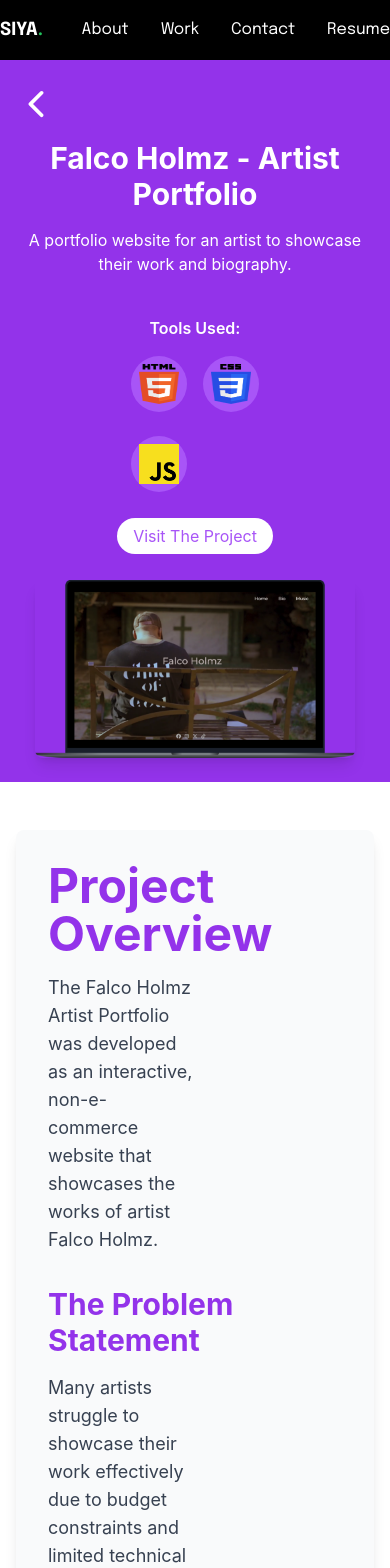
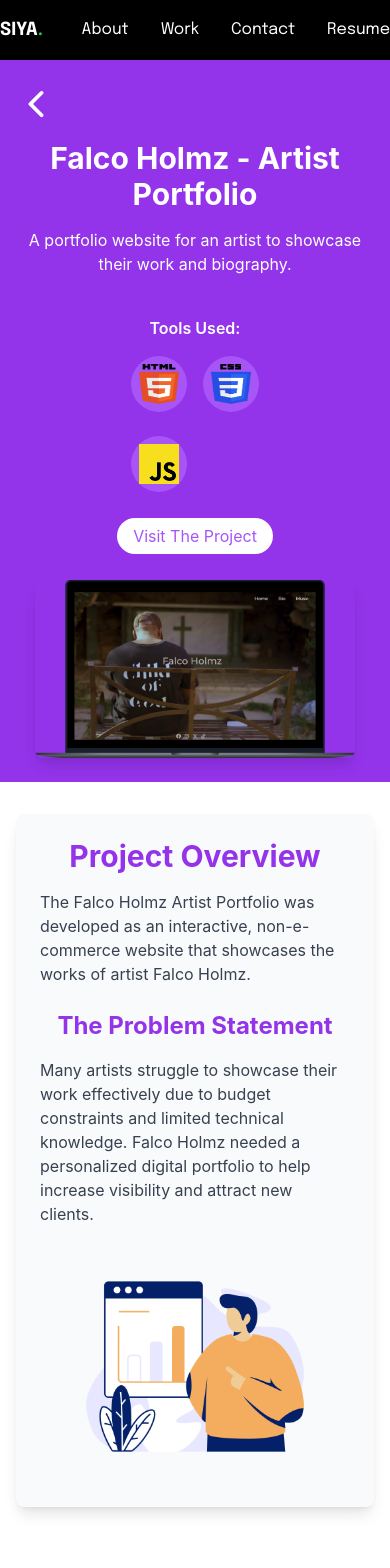
Before and after one commit to Siya-Tonjeni/Web-Portfolio, a React (Create React App) app: page /projects/falco-holmz in a window 390 px wide. Shown: the top 1568 px of the page. Built offline with nearby package versions, Linux system fonts and the light colour scheme.

Commit message:
Update CaseStudyOverview.jsx responsiveness

```diff
--- a/src/components/CaseStudyOverview.jsx
+++ b/src/components/CaseStudyOverview.jsx
@@ -3,21 +3,37 @@ import overviewImg from '../assets/overview-img.png';
 
 const CaseStudyOverview = ({ overviewText, problemText }) => {
   return (
-    <section className="bg-white py-12">
+    <section className="bg-white py-8 md:py-12">
       <div className="container mx-auto px-4 flex justify-center items-center">
-        <div className="bg-gray-50 p-8 rounded-lg shadow-lg">
-          <div className="mb-8">
-            <h2 className="text-5xl font-bold text-purple-600 mb-4">Project Overview</h2>
-            <p className="text-lg text-gray-700 w-1/2 h-auto">{overviewText}</p>
+        <div className="bg-gray-50 p-6 md:p-8 rounded-lg shadow-lg w-full md:w-3/4 lg:w-2/3">
+
+          {/* Project Overview Section */}
+          <div className="mb-6 md:mb-8">
+            <h2 className="text-3xl sm:text-4xl md:text-5xl font-bold text-purple-600 mb-4 text-center md:text-left">
+              Project Overview
+            </h2>
+            <p className="text-base sm:text-lg text-gray-700 w-full md:w-3/4 mx-auto md:mx-0">
+              {overviewText}
+            </p>
           </div>
 
-          <div>
-            <h2 className="text-3xl font-bold text-purple-600 mb-4">The Problem Statement</h2>
-            <p className="text-lg text-gray-700 w-1/2 h-auto">{problemText}</p>
+          {/* Problem Statement Section */}
+          <div className="mb-6 md:mb-8">
+            <h2 className="text-2xl sm:text-3xl md:text-3xl font-bold text-purple-600 mb-4 text-center md:text-left">
+              The Problem Statement
+            </h2>
+            <p className="text-base sm:text-lg text-gray-700 w-full md:w-3/4 mx-auto md:mx-0">
+              {problemText}
+            </p>
           </div>
 
-          <div class="flex justify-center items-center">
-            <img src= {overviewImg} alt="Overview Illustrator" class="w-1/2 max-w-xs h-auto mx-auto" />
+          {/* Image Section */}
+          <div className="flex justify-center items-center mt-6">
+            <img
+              src={overviewImg}
+              alt="Overview Illustrator"
+              className="w-3/4 sm:w-1/2 md:w-1/2 max-w-xs h-auto mx-auto"
+            />
           </div>
         </div>
       </div>
```
